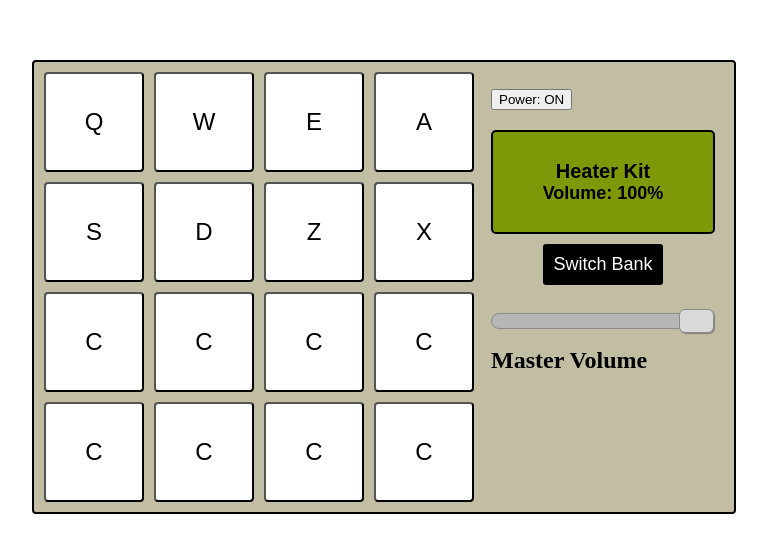
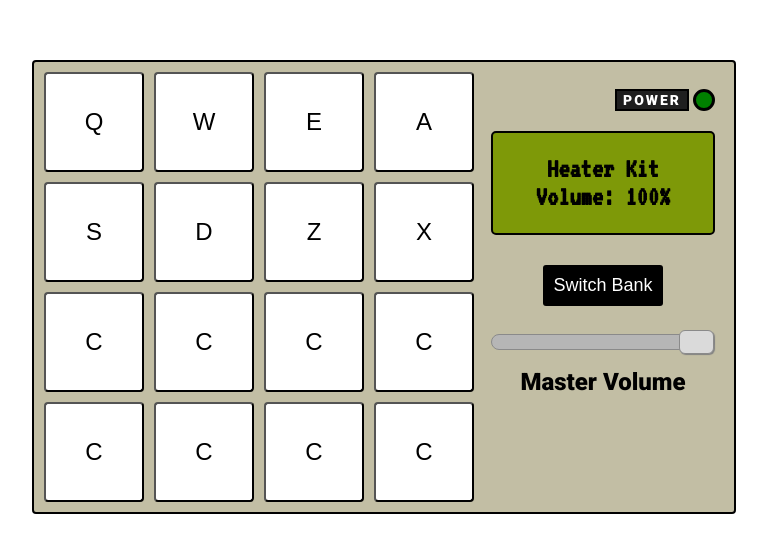
Before and after one commit to caseycantrell/beatboi, a React (Create React App) app: page / in a window 1280 px wide. Shown: the part 113-666 px from the top of the page, without its empty margins (256-1023 px from the left). Built offline with nearby package versions, Linux system fonts and the light colour scheme.

Commit message:
updates styling

```diff
--- a/src/App.js
+++ b/src/App.js
@@ -263,7 +263,8 @@ const SwitchBank = ({ switchBank }) => (
 
 const Power = ({ stop, power }) => (
   <div className='power'>
-    <button onClick={stop}>Power: {power ? "ON" : "OFF"}</button>
+    <button id="power" onClick={stop}>POWER</button>
+    <button id="on-off" style={power ? { backgroundColor: "green"} : {backgroundColor: "red"}}></button>
   </div>
 );
 
--- a/src/index.css
+++ b/src/index.css
@@ -1,9 +1,12 @@
+@import url('https://fonts.googleapis.com/css2?family=Roboto:wght@400;900&family=VT323&display=swap');
+
 * {
     margin: 0;
 }
 
 body {
   font-size: 24px;
+  font-family: Roboto, sans-serif;
 }
 
 h2 {
@@ -67,13 +70,33 @@ h2 {
 }
 
 #volume-display {
-  font-family: Poppins, sans-serif;
-  font-size: 18px;
+  font-family: VT323, sans-serif;
+  font-size: 28px;
 }
 
 #sound-display {
-  font-family: Poppins, sans-serif;
-  font-size: 20px;
+  font-family: VT323, sans-serif;
+  font-size: 28px;
+}
+
+#power {
+  font-family: Roboto;
+  font-weight: bold;
+  letter-spacing: 2px;
+  font-size: 14px;
+  margin-left: auto;
+  margin-right: -120px;
+  border: 2px solid black;
+  background-color: #1f1f1f;
+  color: white;
+}
+
+#on-off {
+  border: 3px solid black;
+  border-radius: 50px;
+  padding: 8px;
+  margin-left: auto;
+  padding-left: 8px;
 }
 
 .right-side {
@@ -84,17 +107,18 @@ h2 {
 
 .power {
   display: flex;
-  align-items: right;
   padding-bottom: 20px;
 }
 
 .volume {
+  text-align: center;
 
 }
 
 .switch-bank {
   text-align: center;
   padding: 10px;
+  padding-top: 30px;
 }
 
 .switch-bank button {
```
